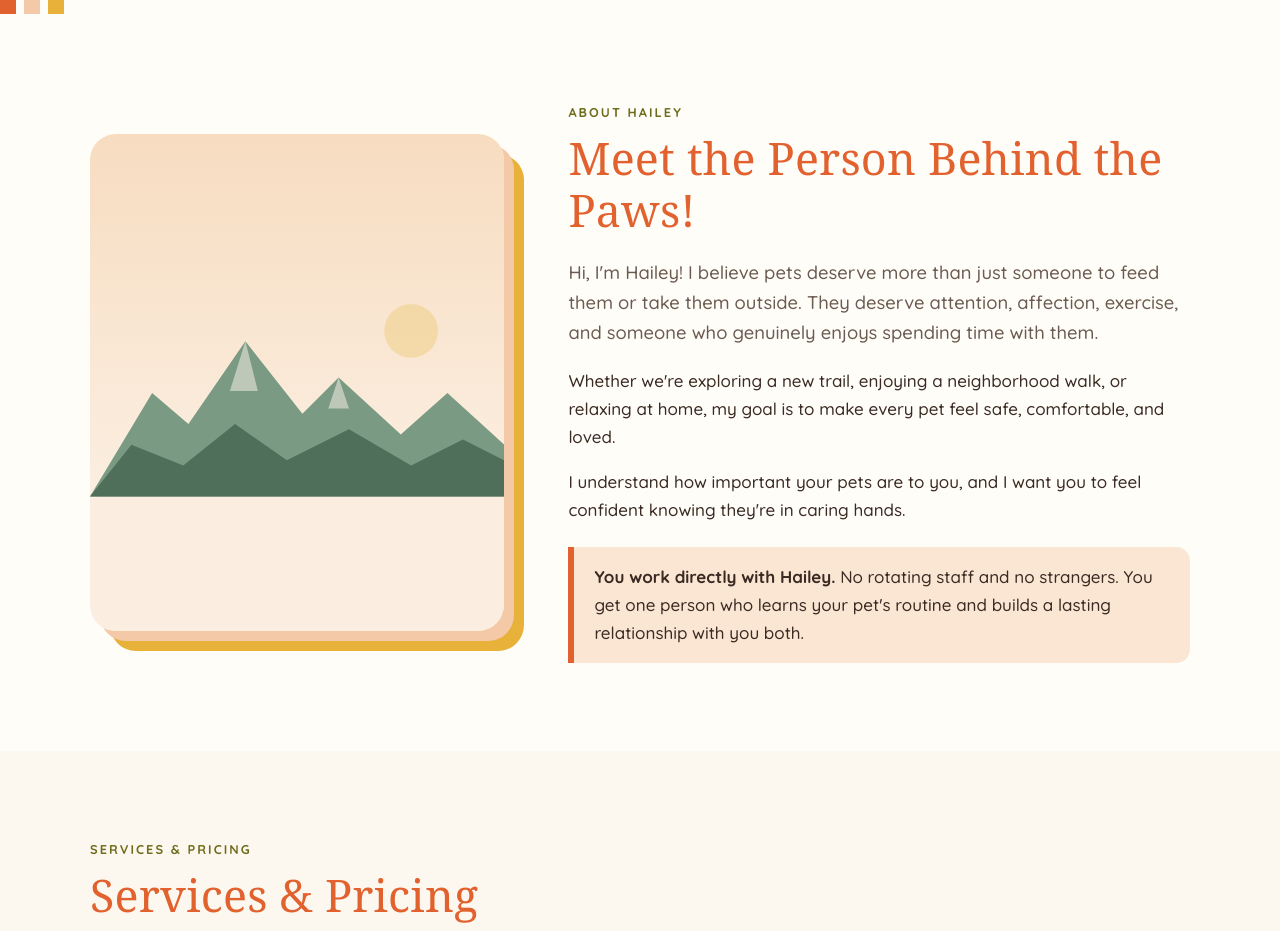
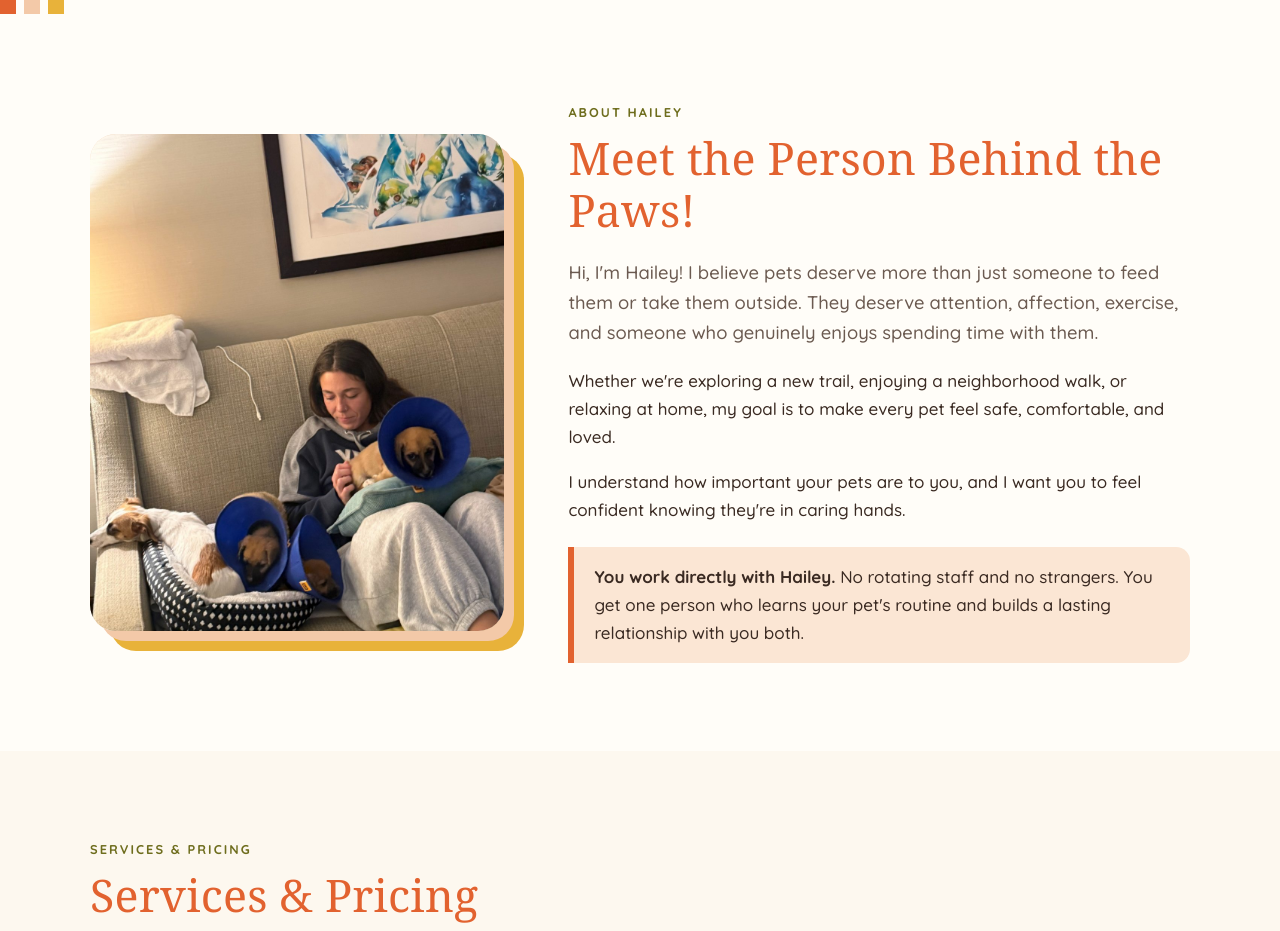
Before and after one commit to DMG159/Hailey_dog_walking, a plain HTML site: page index.html in a window 1280 px wide. Shown: the part 840-1771 px from the top of the page. Drawn offline with Linux system fonts and the light colour scheme; a web font is replaced by a local one.

Commit message:
Add photo of Hailey with puppies to About section
Co-Authored-By: Claude Opus 5.5 <noreply@anthropic.com>
Claude-Session: https://claude.ai/code/session_01D2PD2TkxPSfrQBo4dCsyeh

```diff
--- a/css/styles.css
+++ b/css/styles.css
@@ -136,7 +136,8 @@ p { margin: 0 0 1em; }
 .photo-slot svg { position: absolute; inset: 0; width: 100%; height: 100%; }
 .hero-photo { aspect-ratio: 16 / 9; }
 .about-photo { aspect-ratio: 5 / 6; border-radius: 26px; box-shadow: 10px 10px 0 var(--peach), 20px 20px 0 var(--mustard); }
-.photo-slot img { width: 100%; height: 100%; object-fit: cover; }
+.photo-slot img { position: absolute; inset: 0; width: 100%; height: 100%; object-fit: cover; }
+.about-photo img { object-position: 50% 62%; }
 
 /* Sections */
 .section { padding: 88px 0; position: relative; }
@@ -285,7 +286,7 @@ p { margin: 0 0 1em; }
   .hero-grid { padding-left: 36px; }
   .hero-stripes { width: 40px; background: linear-gradient(90deg, var(--orange) 0 8px, transparent 8px 12px, var(--peach) 12px 20px, transparent 20px 24px, var(--mustard) 24px 32px, transparent 32px); }
   .hero-arcs { width: 200px; height: 200px; opacity: .85; }
-  .about-photo { max-width: 400px; aspect-ratio: 4 / 3; }
+  .about-photo { max-width: 420px; aspect-ratio: 1 / 1; }
   .gallery { grid-template-columns: repeat(2, 1fr); }
   .section { padding: 64px 0; }
   .footer-inner { grid-template-columns: 1fr; }
--- a/index.html
+++ b/index.html
@@ -145,10 +145,9 @@
     <!-- ABOUT -->
     <section class="section" id="about">
       <div class="wrap about-grid">
-        <!-- PHOTO: replace with a photo of Hailey with her dogs:
-             <img src="images/hailey-about.jpg" alt="Hailey with her two dogs"> -->
-        <div class="photo-slot about-photo" role="img" aria-label="Photo of Hailey with her two dogs (coming soon)">
-          <svg viewBox="0 0 400 480" preserveAspectRatio="xMidYMax slice" aria-hidden="true"><use href="#flatirons"/></svg>
+        <div class="photo-slot about-photo">
+          <img src="images/hailey-puppies.jpg" width="1100" height="1467" loading="lazy"
+               alt="Hailey on the couch cuddling three puppies in recovery cones, with a dog asleep in its bed beside her">
         </div>
         <div>
           <p class="eyebrow">About Hailey</p>
```
Also changed, not shown: images/hailey-puppies.jpg (added).
